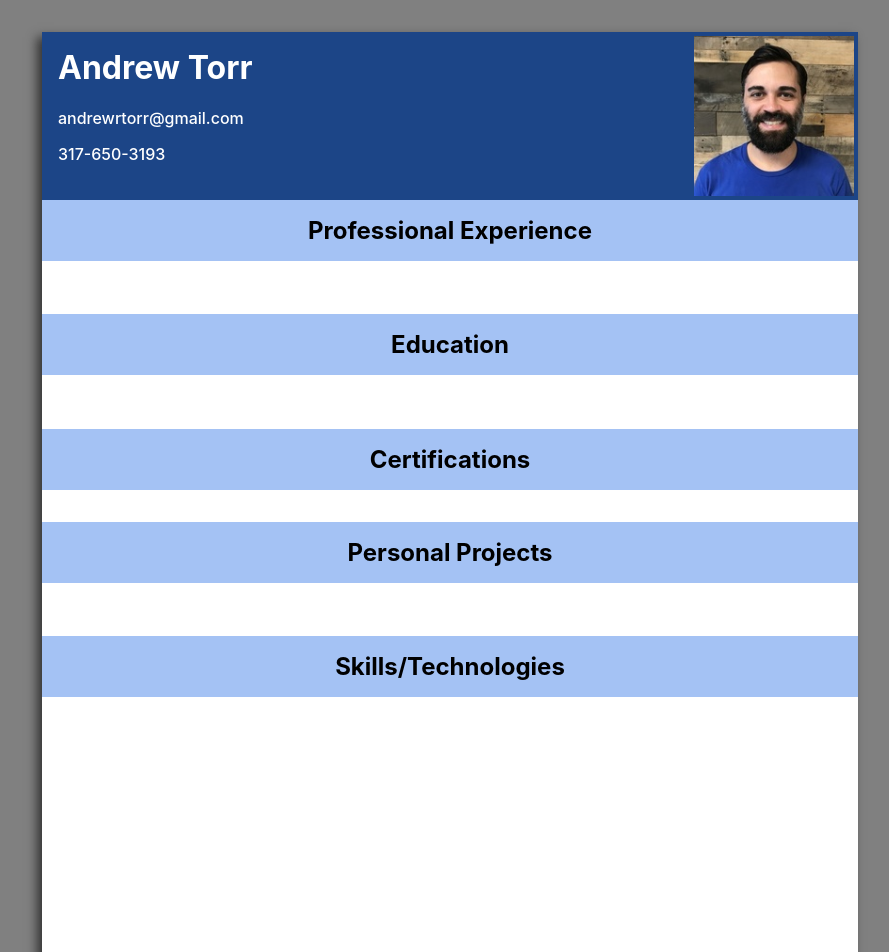
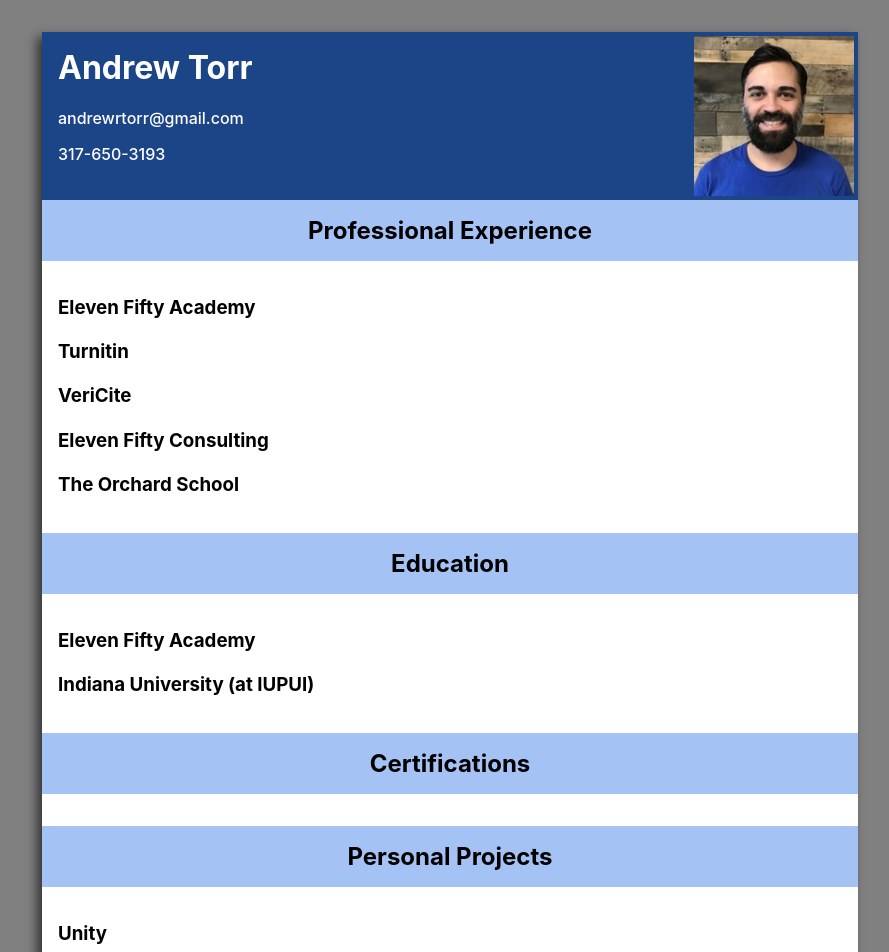
Before and after one commit to AndroidDoctorr/my-site-test, a React (Create React App) app: page / in a window 1280 px wide. Shown: the top 952 px of the page, without its empty margins (190-1079 px from the left). Built offline with nearby package versions, Linux system fonts and the light colour scheme.

Commit message:
refactored back to previous configuration - data mapped to templates in sections

```diff
--- a/src/components/Body/Body.js
+++ b/src/components/Body/Body.js
@@ -10,23 +10,28 @@
         <div>
             <Section
                 title={"Professional Experience"}
-                template={<Experience data={data.experience} />}
+                template={Experience}
+                data={data.experience}
             />
             <Section
                 title={"Education"}
-                template={<Experience data={data.education}/>}
+                template={Experience}
+                data={data.education}
             />
             <Section
                 title={"Certifications"}
-                template={<Certification data={data.certifications}/>}
+                template={Certification}
+                data={data.certifications}
             />
             <Section
                 title={"Personal Projects"}
-                template={<Experience data={data.personalProjects}/>}
+                template={Experience}
+                data={data.personalProjects}
             />
             <Section
                 title={"Skills/Technologies"}
-                template={<BulletItems data={data.skills}/>}
+                template={BulletItems}
+                data={data.skills}
             />
         </div>
     );
--- a/src/components/Experience/Experience.js
+++ b/src/components/Experience/Experience.js
@@ -3,7 +3,7 @@
 function Experience(props) {
     return (
         <div className='experience'>
-            <h3 className='experience-title'></h3>
+            <h3 className='experience-title'>{props.item.title}</h3>
             <div className='experience-body'>
                 <div className='experience-color'></div>
                 <div className='experience-roles'>
--- a/src/components/Section/Section.js
+++ b/src/components/Section/Section.js
@@ -7,7 +7,9 @@
             <h2>{props.title}</h2>
         </div>
         <div className='section-items'>
-            {props.template}
+            {props.data.map(
+              item => { return props.template({ item }) }
+            )}
         </div>
     </div>
   );
```
